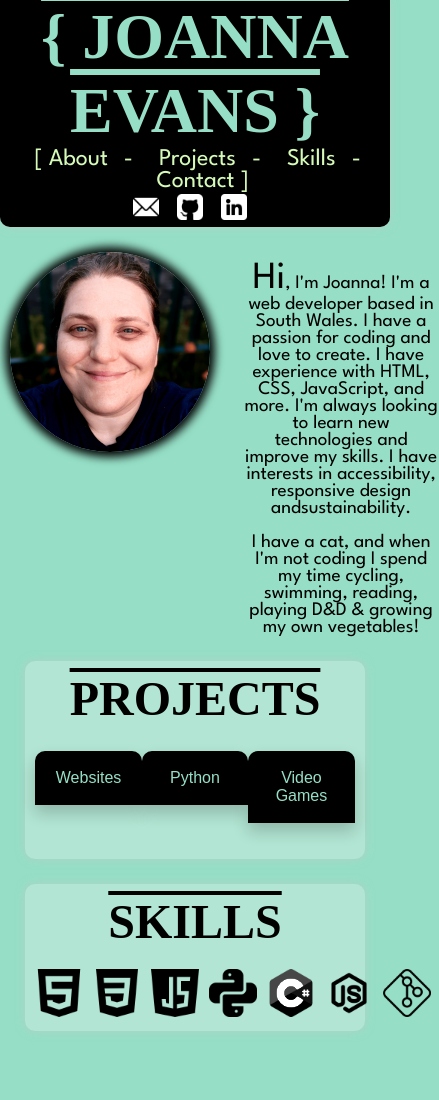
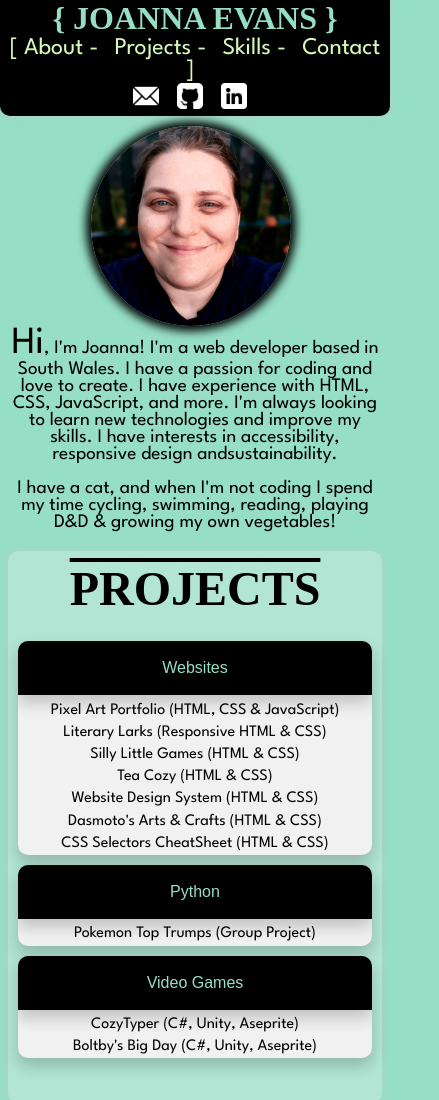
Before and after one commit to EvelynSays/evelynsays.github.io, a plain HTML site: page overhaul/index.html in a window 390 px wide. Shown: the top 1100 px of the page, 439 px wide, since content can reach past the window. Drawn offline with Linux system fonts and the light colour scheme; a web font is replaced by a local one.

Commit message:
mobile styling

```diff
--- a/overhaul/index.html
+++ b/overhaul/index.html
@@ -2,6 +2,7 @@
 
 <html>
     <head>
+        <meta name="viewport" content="width=device-width, initial-scale=1.0">
         <link rel="stylesheet" type="text/css" href="resources/css/style.css">
         <link rel="preconnect" href="https://fonts.googleapis.com">
         <link rel="preconnect" href="https://fonts.gstatic.com" crossorigin>
--- a/overhaul/resources/css/style.css
+++ b/overhaul/resources/css/style.css
@@ -257,3 +257,77 @@ footer {
 #icon-links a{
     color: #444444;
 }
+
+/* Landscape Tablet */
+@media only screen and (max-width: 1400px) {
+
+}
+
+/* Portrait tablet styling */
+@media only screen and (max-width: 768px) {
+
+}
+
+/* Mobile styling */
+@media only screen and (max-width: 480px) {
+    /* Header Section */
+    h1 {
+        font-size: 2em;
+
+    }
+
+    nav ul {
+        margin-left: 0;
+    }
+
+    nav li:not(:last-child) a::after {
+        margin: 0px;
+    }
+
+    /* About Section */
+    #about {
+        flex-direction: column;
+        align-items: center;
+        margin: 10px;
+    }
+
+    #about p {
+        width: auto;
+        margin: auto;
+        margin-bottom: 10px;
+    }
+
+    /* Projects Section */
+
+    .collapsible {
+        pointer-events: none;
+     }
+
+    .content {
+        display: block !important;
+        position: static;
+    }
+
+    #grouped-projects-container {
+        flex-direction: column;
+    }
+
+    .grouped-project {
+        margin-bottom: 10px;
+    }
+
+      /* Skills Section */
+
+    #skills, #projects {
+        padding: 10px;
+        margin: 1vh;
+    }
+    #skills ul {
+        flex-wrap: wrap;
+    }
+
+    #skills ul li {
+        margin-bottom: 10px;
+    }
+
+}
--- a/overhaul/resources/js/script.js
+++ b/overhaul/resources/js/script.js
@@ -7,7 +7,9 @@ for (i = 0; i < coll.length; i++) {
         var button = this.getElementsByClassName("collapsible")[0];
         var content = this.getElementsByClassName("content")[0];
         button.classList.add("active");
-        button.style.backgroundColor = "#2b2b2b";
+        if (window.innerWidth > 480) { // Add this line
+            button.style.backgroundColor = "#2b2b2b";
+        } // And this line
         content.style.display = "block";
     });
 
@@ -15,10 +17,11 @@ for (i = 0; i < coll.length; i++) {
         var button = this.getElementsByClassName("collapsible")[0];
         var content = this.getElementsByClassName("content")[0];
         content.style.display = "none";
-        button.style.backgroundColor = "#000000";
+        if (window.innerWidth > 480) { // Add this line
+            button.style.backgroundColor = "#000000";
+        } // And this line
     });
 }
-
 // Animated page elements in response to nav links.
 var linkToAnimateElementMap = {
   'about-link': 'about-animate',
@@ -43,7 +46,10 @@ for (var linkId in linkToAnimateElementMap) {
 }
 
 // Offset main by height of header.
-window.onload = function() {
+function adjustPadding() {
   var headerHeight = document.querySelector('header').offsetHeight;
   document.querySelector('main').style.paddingTop = headerHeight + 'px';
 }
+
+window.onload = adjustPadding;
+window.onresize = adjustPadding;
```
